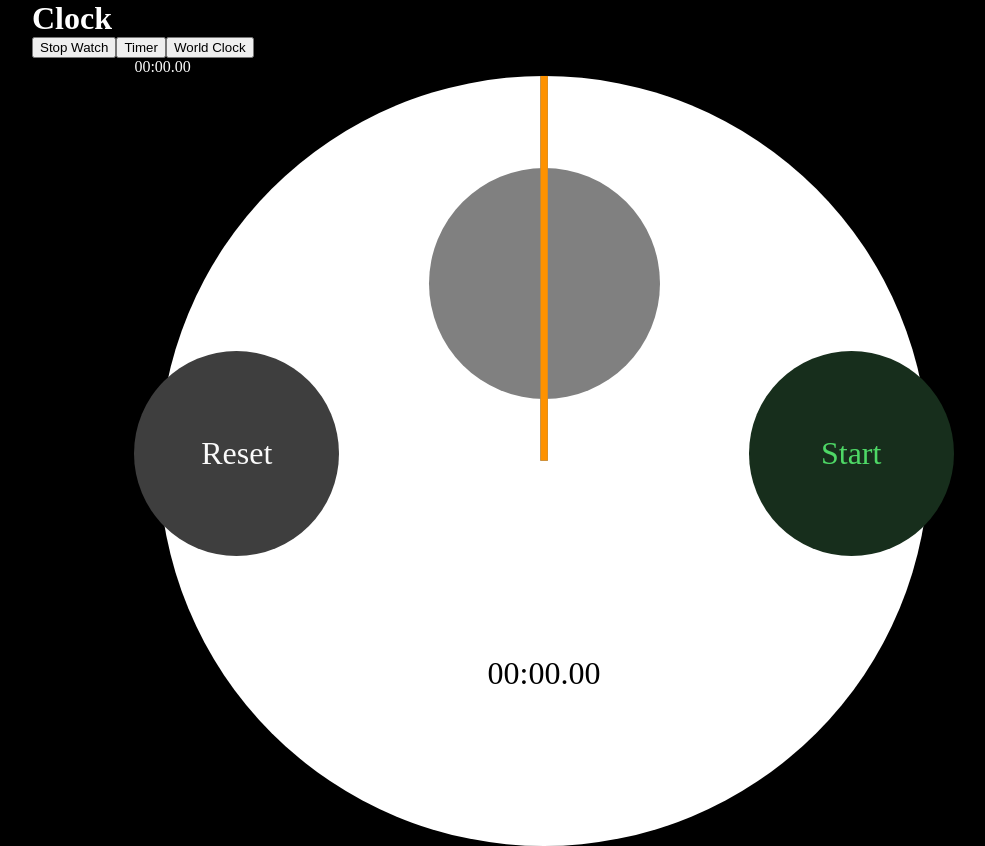
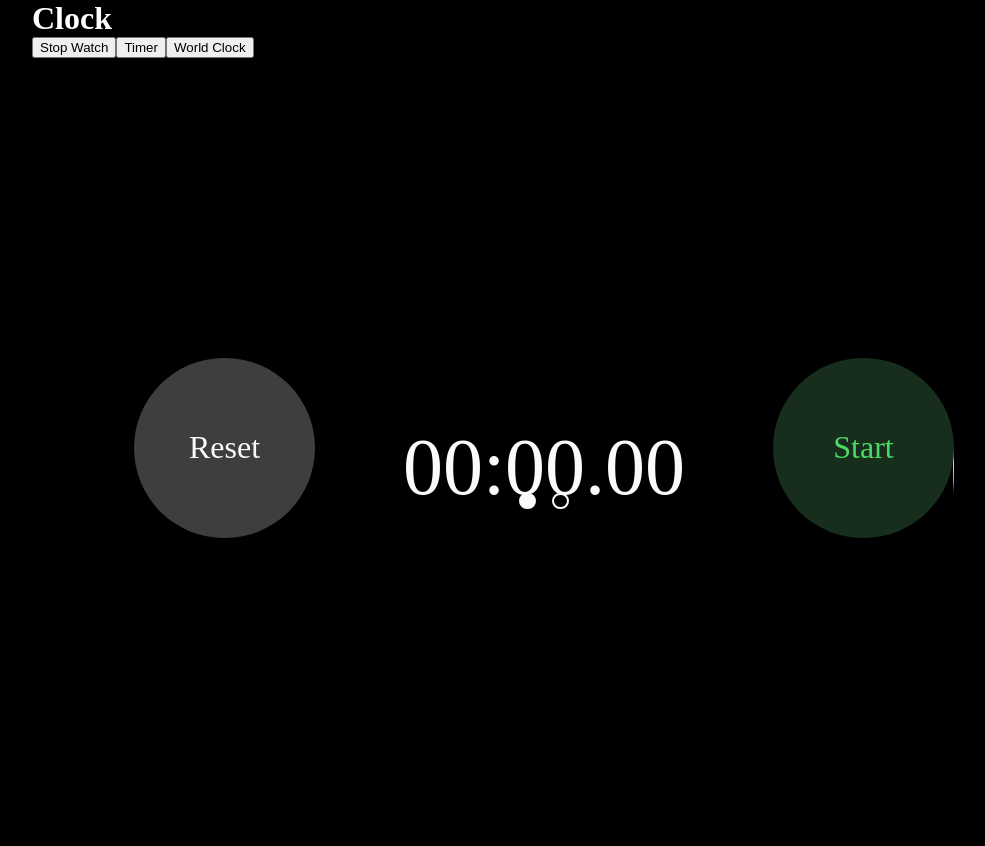
Before and after one commit to makaronma/mkron-clock, a React (Create React App) app: page / in a window 1280 px wide. Both pictures are taken after a click on the button "Stop Watch". Shown: the whole page, without its empty margins (96-1081 px from the left). After the commit the page ends 800 px from the top, so only its background shows below. Built offline with nearby package versions, Linux system fonts and the light colour scheme; the HTML template or start-up script is replaced by a standard one.

Commit message:
add swipe

```diff
--- a/src/StopWatch/TimeDisplay.js
+++ /dev/null
@@ -1,12 +0,0 @@
-import React from "react";
-import { getDisplayTime } from "../utils";
-
-const TimeDisplay = ({ ms }) => {
-  return (
-    <div id="stopWatchTimeDisplay">
-      {getDisplayTime(ms)}
-    </div>
-  );
-};
-
-export default TimeDisplay;
--- a/src/StopWatch/Clock.js
+++ b/src/StopWatch/components/Clock.js
@@ -1,12 +1,12 @@
 import React from "react";
-import { getDisplayTime } from "../utils";
+import { getDisplayTime } from "../../utils";
 
-const Clock = ({ ms, lapMs }) => {
+const Clock = ({ ms, lapMs, overrideStyle }) => {
   const msDeg = (ms / 60000) * 360 - 90;
   const lapMsDeg = (lapMs / 60000) * 360 - 90;
   const mmDeg = (ms / 60000 / 60) * 360 - 90;
   return (
-    <div id="clock">
+    <div id="clock" style={overrideStyle}>
       {/* Seconds */}
       <div className="circle">
         <div className="time">{getDisplayTime(ms)}</div>
--- a/src/StopWatch/LapDisplay.js
+++ b/src/StopWatch/components/LapDisplay.js
@@ -1,5 +1,5 @@
 import React, { useMemo } from "react";
-import { getDisplayTime } from "../utils";
+import { getDisplayTime } from "../../utils";
 
 const LapDisplay = ({ lapTimeDifList, currentLapDuration }) => {
   const lapDisplayList = useMemo(() => {
--- /dev/null
+++ b/src/StopWatch/components/TimeDisplay.js
@@ -0,0 +1,12 @@
+import React from "react";
+import { getDisplayTime } from "../../utils";
+
+const TimeDisplay = ({ ms, overrideStyle }) => {
+  return (
+    <div id="timeDisplay" style={overrideStyle}>
+      {getDisplayTime(ms)}
+    </div>
+  );
+};
+
+export default TimeDisplay;
--- a/src/StopWatch/index.js
+++ b/src/StopWatch/index.js
@@ -1,8 +1,8 @@
 import { useCallback, useEffect, useState } from "react";
-import TimeDisplay from "./TimeDisplay";
-import LapDisplay from "./LapDisplay";
-import Clock from "./Clock";
-import ControlPanel from "./ControlPanel";
+import TimeDisplay from "./components/TimeDisplay";
+import LapDisplay from "./components/LapDisplay";
+import Clock from "./components/Clock";
+import ControlPanel from "./components/ControlPanel";
 import "../scss/stopwatch.scss";
 
 const StopWatch = () => {
@@ -18,6 +18,9 @@ const StopWatch = () => {
 
   const [pauseTime, setPauseTime] = useState(null);
   const [pausedDuration, setPausedDuration] = useState(0);
+
+  const [displayForm, setDisplayForm] = useState(0);
+  const [overrideStyles, setOverrideStyles] = useState({});
 
   // Init Time
   useEffect(() => {
@@ -92,17 +95,42 @@ const StopWatch = () => {
     setCurrentLapDuration(0);
   }, []);
 
+  useEffect(() => {
+    if (displayForm === 1) {
+      setOverrideStyles({
+        timeDisplay: { transform: "translateX(-100%)" },
+        clock: { transform: "translateX(0%)" },
+      });
+    }else{
+      setOverrideStyles({});
+    }
+  }, [displayForm]);
+
   return (
     <div id="stopWatch">
-      <TimeDisplay ms={ms} />
       <div id="clockPanel">
-        <Clock ms={ms} lapMs={currentLapDuration} />
+        <TimeDisplay ms={ms} overrideStyle={overrideStyles.timeDisplay} />
+        <Clock
+          ms={ms}
+          lapMs={currentLapDuration}
+          overrideStyle={overrideStyles.clock}
+        />
         <ControlPanel
           running={running}
           handleLapBtnClick={handleLapBtnClick}
           handeResetBtnClick={handeResetBtnClick}
           handleStartStopBtnClick={handleStartStopBtnClick}
         />
+        <div className="bullets">
+          <div
+            className={`bullet ${displayForm === 0 ? "current" : null}`}
+            onClick={()=>setDisplayForm(0)}
+          ></div>
+          <div
+            className={`bullet ${displayForm === 1 ? "current" : null}`}
+            onClick={()=>setDisplayForm(1)}
+          ></div>
+        </div>
       </div>
       <LapDisplay
         lapTimeDifList={lapTimeDifList}
--- a/src/scss/stopwatch.scss
+++ b/src/scss/stopwatch.scss
@@ -20,6 +20,7 @@
   --bg-darker-red: #2c1011;
   --bg-darkest-red: #250e0f;
 }
+
 #stopWatch {
   display: flex;
   flex-direction: column;
@@ -44,16 +45,15 @@
     outline: inherit;
   }
 
-  #stopWatchTimeDisplay span {
-    margin: 2rem;
-  }
   #clockPanel {
     position: relative;
     aspect-ratio: 1/1.1;
     max-height: 60vh;
-    > div:not(#clock) {
+    overflow: hidden;
+    > .left,
+    .right {
       position: absolute;
-      width: 25%;
+      width: 22%;
       aspect-ratio: 1;
       bottom: 0;
       button {
@@ -67,11 +67,46 @@
       right: 0;
     }
   }
+
+  .bullets {
+    position: absolute;
+    bottom: 6%;
+    width: 100%;
+    display: flex;
+    justify-content: center;
+    align-items: center;
+    .bullet {
+      width: 2%;
+      aspect-ratio: 1;
+      border-radius: 100%;
+      border:var(--text-white) 2px solid;
+      cursor: pointer;
+      &:not(:last-child) {
+        margin-right: 2%;
+      }
+      &.current{
+        background-color: var(--text-white);
+      }
+    }
+  }
+
+  #timeDisplay {
+    position: absolute;
+    width: 100%;
+    aspect-ratio: 1;
+    font-size: min(5em, 20vw);
+    display: flex;
+    justify-content: center;
+    align-items: center;
+    transition: transform 0.5s;
+  }
+
   #clock {
     position: relative;
-    margin: 0 3%;
-    width: 94%;
+    width: 100%;
     aspect-ratio: 1/1;
+    transform: translateX(100%);
+    transition: transform 0.5s;
   }
   .circle {
     position: relative;
@@ -79,7 +114,7 @@
     height: 100%;
     background-color: white;
     border-radius: 100%;
-    .time{
+    .time {
       position: absolute;
       bottom: 20%;
       width: 100%;
```
Also changed, not shown: src/StopWatch/components/ControlPanel.js (renamed from src/StopWatch/ControlPanel.js).
